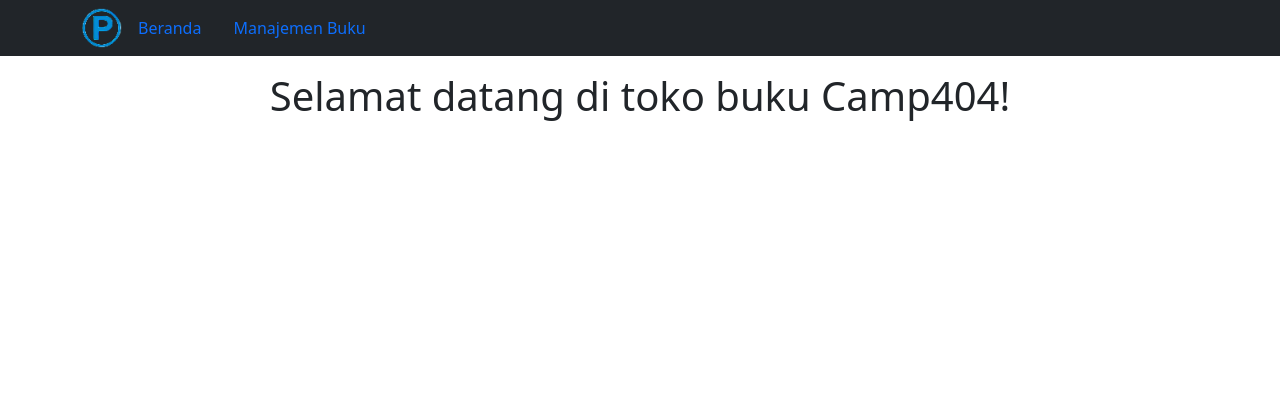
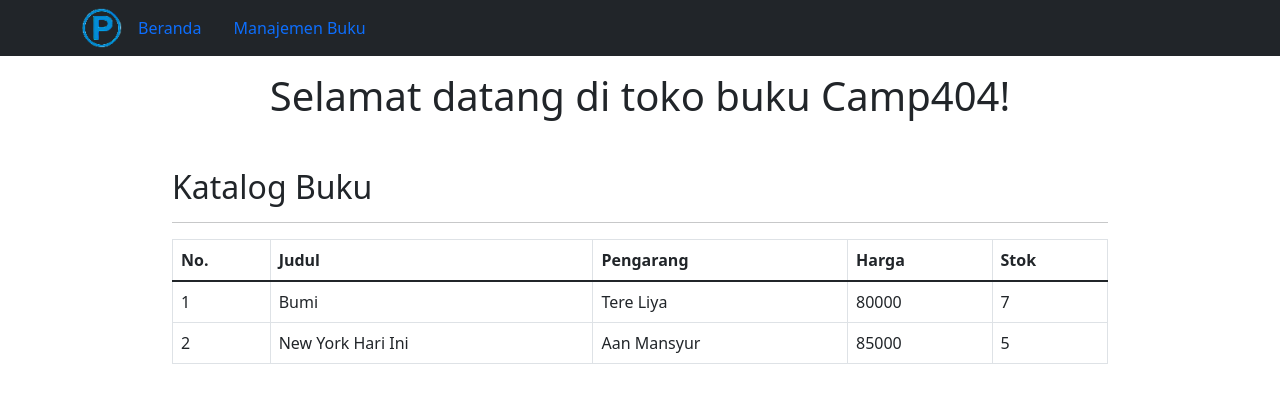
Before and after one commit to titikkoma88/bookstore-frontend-react, a React (Create React App) app: page / in a window 1280 px wide. Shown: the top 402 px of the page. Built offline with nearby package versions, Linux system fonts and the light colour scheme.

Commit message:
Display data katalog buku on the homepage

```diff
--- a/src/App.js
+++ b/src/App.js
@@ -7,7 +7,7 @@ import { useState } from 'react';
 
 
 function App() {
-  const [books] = useState([
+  const [books, setBooks] = useState([
     {_id: 1, judul: "Bumi", pengarang: "Tere Liya", harga: 80000, stok: 7},
     {_id: 2, judul: "New York Hari Ini", pengarang: "Aan Mansyur", harga: 85000, stok: 5},
   ]);
@@ -30,7 +30,7 @@ function App() {
         <Navbar />
         <Switch>
           <Route path="/" exact>
-            <Beranda />
+            <Beranda bookList={books} />
           </Route>
 
           <Route path="/manajemen-buku">
--- a/src/components/Beranda.jsx
+++ b/src/components/Beranda.jsx
@@ -1,13 +1,40 @@
-import React from 'react';
+import React from "react";
 
-function Beranda() {
-    return (
-        <div className="container mt-3 w-75">
-            <h1 className="text-center">Selamat datang di toko buku Camp404!</h1>
+function Beranda({ bookList }) {
+  console.log(bookList);
 
-            <div id="katalog"></div>
-        </div>
-    );
+  return (
+    <div className="container mt-3 w-75">
+      <h1 className="text-center">Selamat datang di toko buku Camp404!</h1>
+
+      <div id="katalogBuku" className="mt-5">
+        <h2>Katalog Buku</h2>
+        <hr />
+        <table className="table table-hover table-bordered">
+          <thead>
+            <tr>
+              <th>No.</th>
+              <th>Judul</th>
+              <th>Pengarang</th>
+              <th>Harga</th>
+              <th>Stok</th>
+            </tr>
+          </thead>
+          <tbody>
+            {bookList.map((book, index) => (
+              <tr key={book._id}>
+                <td>{index + 1}</td>
+                <td>{book.judul}</td>
+                <td>{book.pengarang}</td>
+                <td>{book.harga}</td>
+                <td>{book.stok}</td>
+              </tr>
+            ))}
+          </tbody>
+        </table>
+      </div>
+    </div>
+  );
 }
 
 export default Beranda;
```
